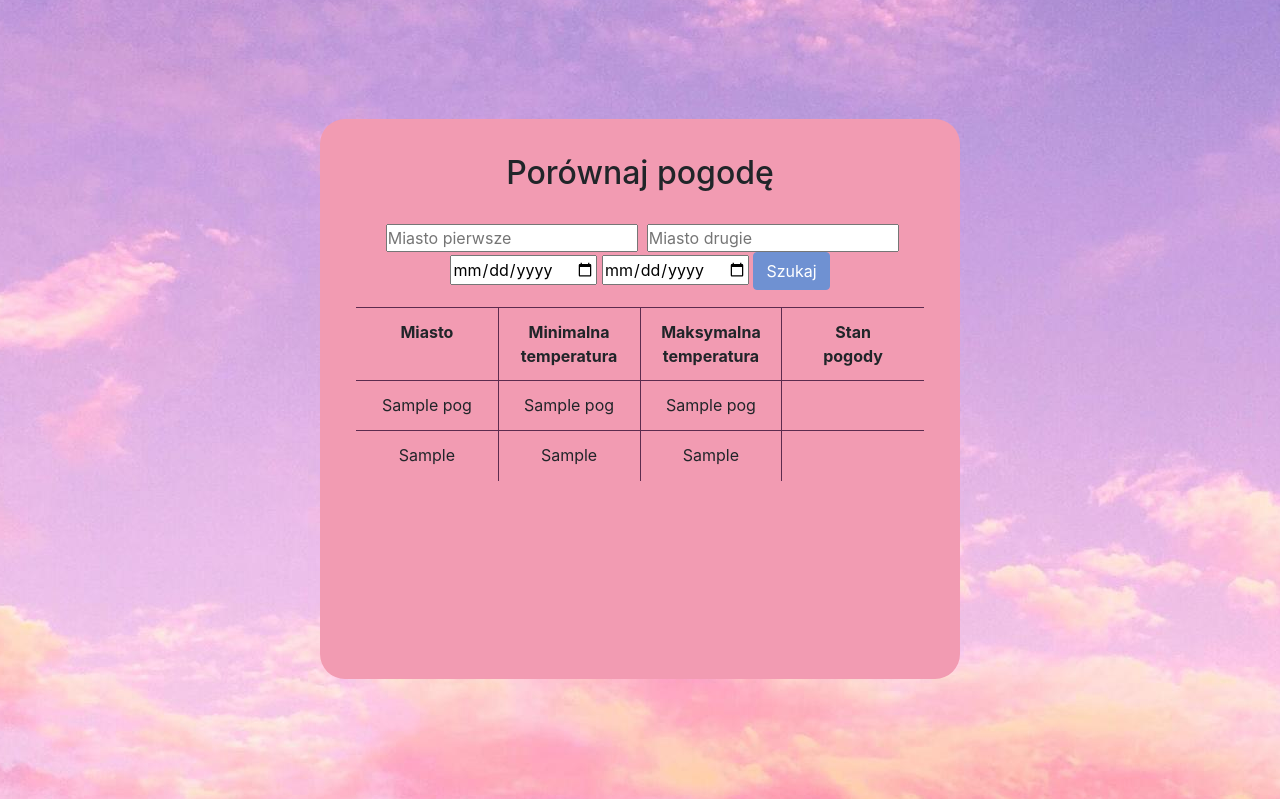
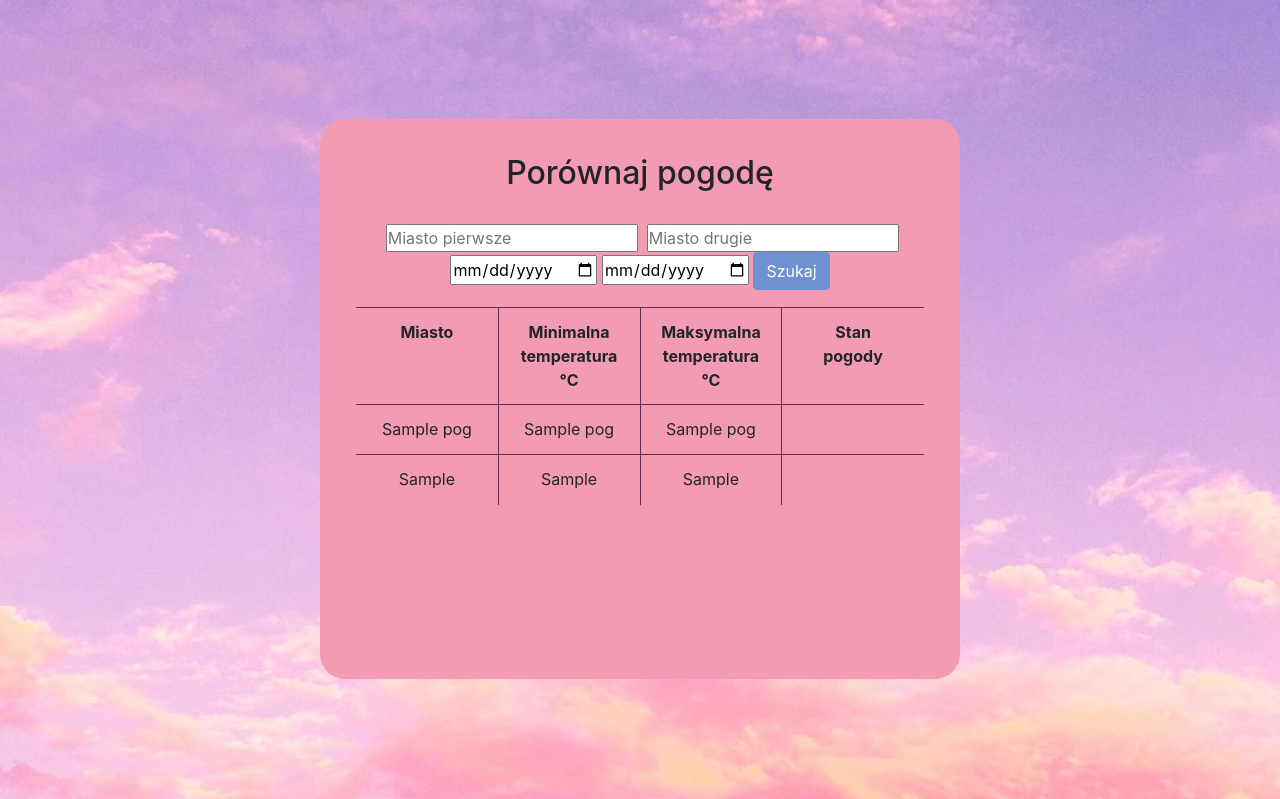
Before and after one commit to PRz-IO/p05gr02-pogoda-p05gr02-pogoda, a Flask app: template website/templates/wycieczka/wycieczka.html in a window 1280 px wide. Shown: the part 73-872 px from the top of the page. Run offline with Flask 2, Linux system fonts and the light colour scheme; the template is opened without the code that fills it: most values are stand-ins (such as "Sample title", 1, 10 or a date in 2020).

Commit message:
naprawa maila

```diff
--- a/website/__init__.py
+++ b/website/__init__.py
@@ -24,7 +24,7 @@ def create_app():
     app.config['MAIL_USE_TLS'] = False
     app.config['MAIL_USE_SSL'] = True
     app.config['MAIL_USERNAME'] = 'aplikacjapogodowa2022@gmail.com'
-    app.config['MAIL_PASSWORD'] = 'HasloApkaPogodowa1!'
+    app.config['MAIL_PASSWORD'] = 'plruhagrleztpyff'
     app.config['MAIL_DEFAULT_SENDER'] = (
         'Aplikacja Pogodowa', 'aplikacjapogodowa2022@gmail.com')
     app.config['MAIL_ASSCII_ATTACHMENTS'] = False
@@ -60,7 +60,7 @@ def create_app():
     #zaladuj_przyklad(app, db)
     # dodaj(app,db)
     #wczytaj(app, db)
-    # powiadomieniePogodowe(app,db)
+    #powiadomieniePogodowe(app,db)
 
     sched = BackgroundScheduler(daemon=True)
     sched.add_job(powiadomieniePogodowe, 'cron', day='*', hour=8, minute=30,
--- a/website/codziennePowiadomienie.py
+++ b/website/codziennePowiadomienie.py
@@ -57,7 +57,7 @@ def powiadomieniePogodowe(app, db):
                                 #print(miasto.uzytkownicy[0].email)
                                 #if(uzytkownik.username == 'mikolaj'):
                                 wiadomosc = Message("Powiadomienie o pogodzie - "+miasto.nazwa_miasta, recipients = ['167828@stud.prz.edu.pl'])
-                                wiadomosc.html = "<h3>Dzień dobry "+ uzytkownik.username.capitalize() +",</h3><h4>Pogoda w miejscowości '"+ miasto.nazwa_miasta+"' zapowiada się na '"+ status +"'.</h4><h4> Minimalna temperatura dzisiaj to: "+str(int(minT))+"C, a maksymalna to: "+str(int(maxT))+"C.</h4></br><h4>Miłego dnia :)</h4>"
+                                wiadomosc.html = "<h3>Dzień dobry "+ uzytkownik.username.capitalize() +",</h3><h4>Stan pogody w miejscowości "+ miasto.nazwa_miasta+" to: '"+ status +"'.</h4><h4> Minimalna temperatura dzisiaj to: "+str(int(minT))+"°C, a maksymalna to: "+str(int(maxT))+"°C.</h4><h4>"+porada(dzien)+"</h4></br><h4>Miłego dnia :)</h4>"
                                 with app.open_resource('cat.jpg') as cat:
                                     wiadomosc.attach('cat.jpg', 'image/jpeg', cat.read())
                                 conn.send(wiadomosc)
--- a/website/templates/wycieczka/wycieczka.html
+++ b/website/templates/wycieczka/wycieczka.html
@@ -57,8 +57,8 @@ Wycieczka
                 <table>
                     <tr>
                         <th>Miasto</th>
-                        <th class="inner">Minimalna<br>temperatura</th>
-                        <th class="inner">Maksymalna</br>temperatura</th>
+                        <th class="inner">Minimalna<br>temperatura °C</th>
+                        <th class="inner">Maksymalna</br>temperatura °C</th>
                         <th>Stan</br>pogody</th>
                     </tr>
                     <tr>
```
